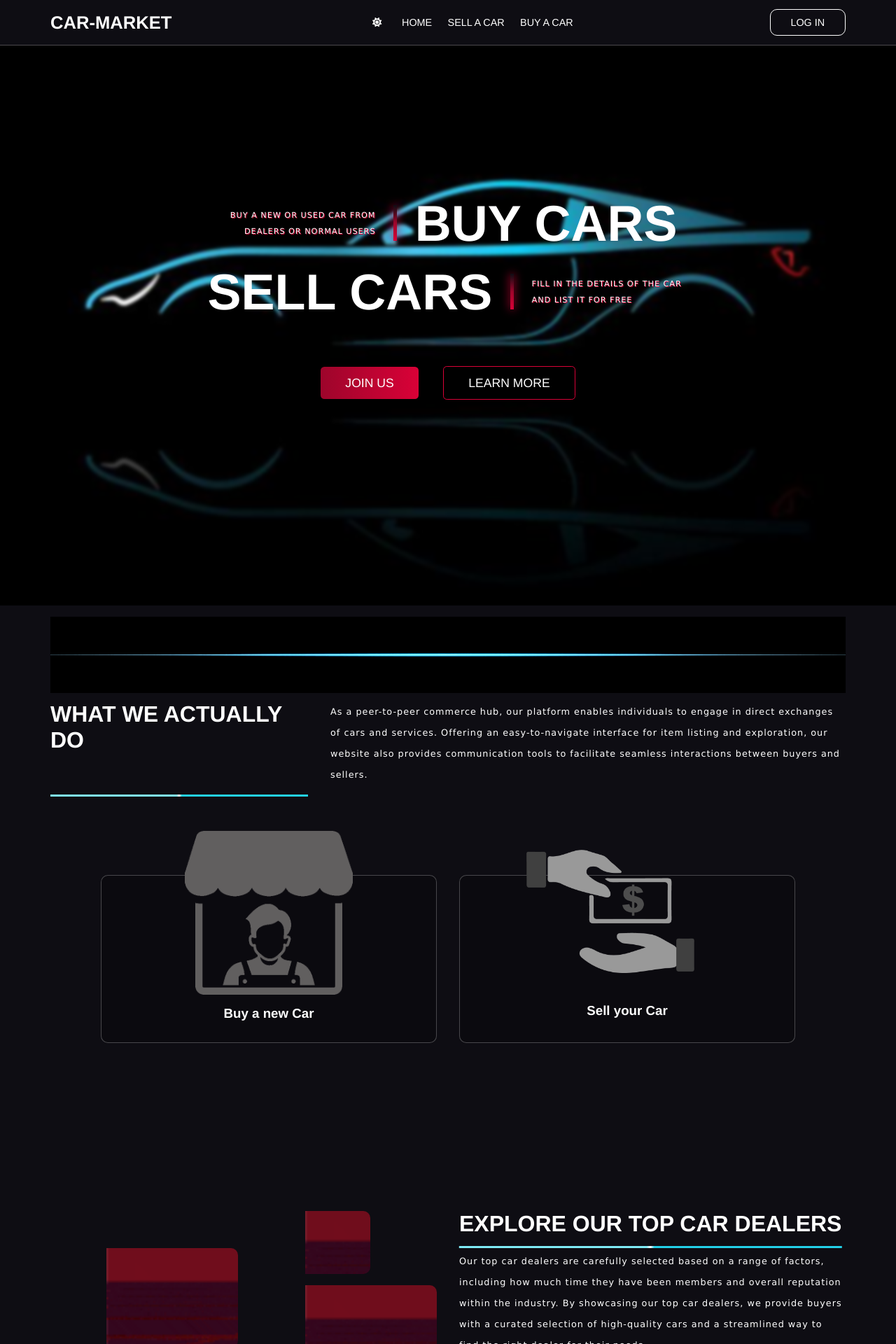
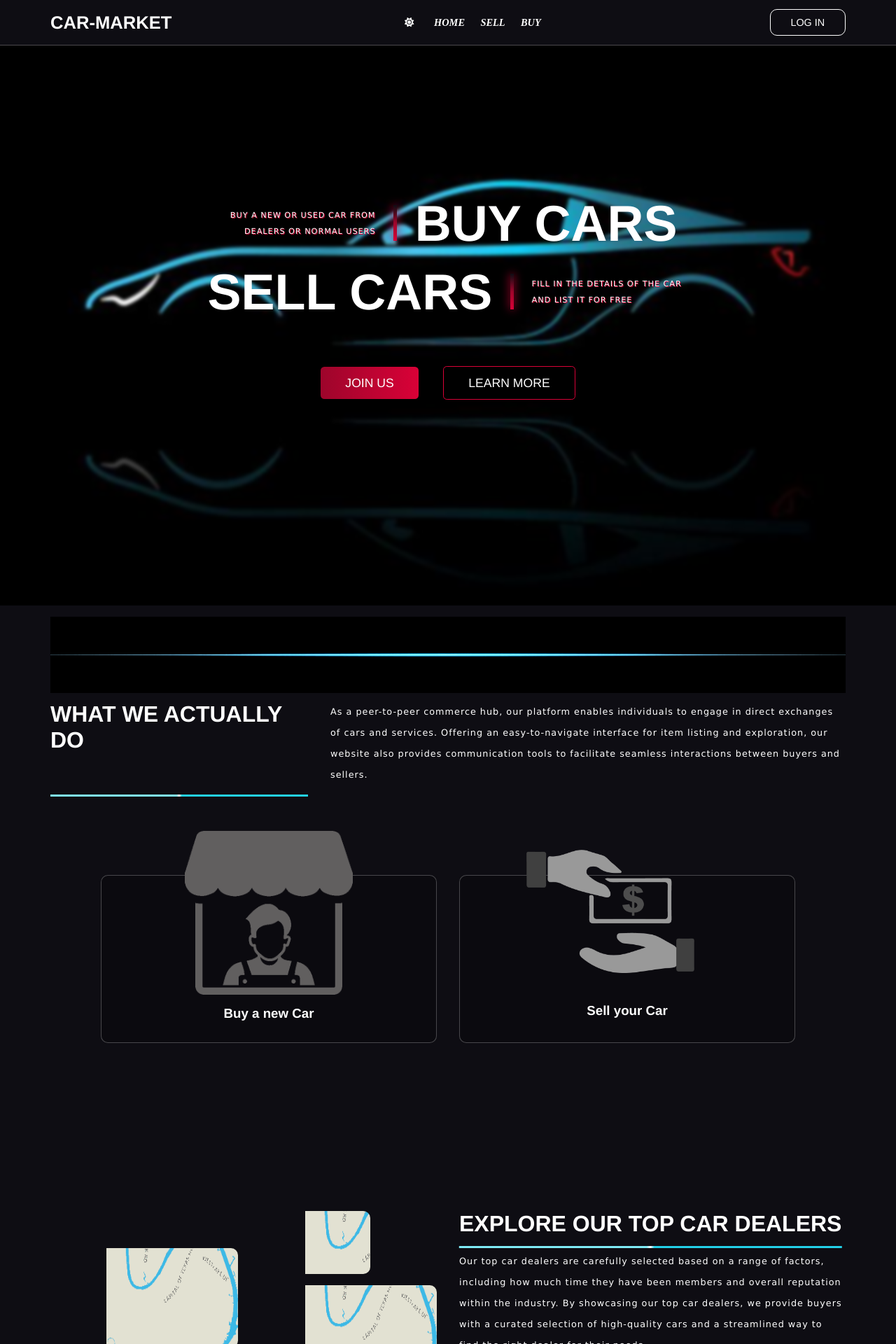
Before and after one commit to ismayy1/car-market, a React (Create React App) app: page / in a window 1280 px wide. Shown: the top 1920 px of the page at 70% size. Built offline with nearby package versions, Linux system fonts and the light colour scheme.

Commit message:
Explore page changes

```diff
--- a/src/App.css
+++ b/src/App.css
@@ -340,7 +340,8 @@ nav i:hover {
 nav li {
   text-transform: uppercase !important;
   color: var(--white);
-  font-weight: 400;
+  font-weight: 600;
+  font: italic small-caps bold 16px/2 cursive;
 }
 
 .brand {
@@ -656,8 +657,8 @@ background-color: black !important;
 }
 
 .grid div {
-  background: url(assets/carbg.gif) fixed no-repeat;
-  background-size: 800px 400px;
+  background: url(assets/carbg1.gif) fixed no-repeat;
+  background-size: 550px 400px;
   background-position: 5em 10%;
   border-radius: 10px;
   transition: 0.2s;
@@ -2756,6 +2757,7 @@ button.second-container button.form-input {
       -ms-transform: translateX(-50%) translateY(-50%);
       -webkit-transform: translate(-50%, -50%);
       transform: translate(-50%, -50%);
+      font-family: cursive;
   }
 
   .overlayMenuOpen {
--- a/src/components/Navigation/NavigationBar.tsx
+++ b/src/components/Navigation/NavigationBar.tsx
@@ -94,10 +94,10 @@ const NavigationBar = () => {
             <Link to="/">Home</Link>
           </li>
           <li>
-            <Link to="/sell">Sell a Car</Link>
+            <Link to="/sell">Sell</Link>
           </li>
           <li>
-            <Link to="/buy">Buy a Car</Link>
+            <Link to="/buy">Buy</Link>
           </li>
         </ul>
         {user ? null : (
```
Also changed, not shown: src/assets/carbg1.gif (added).
